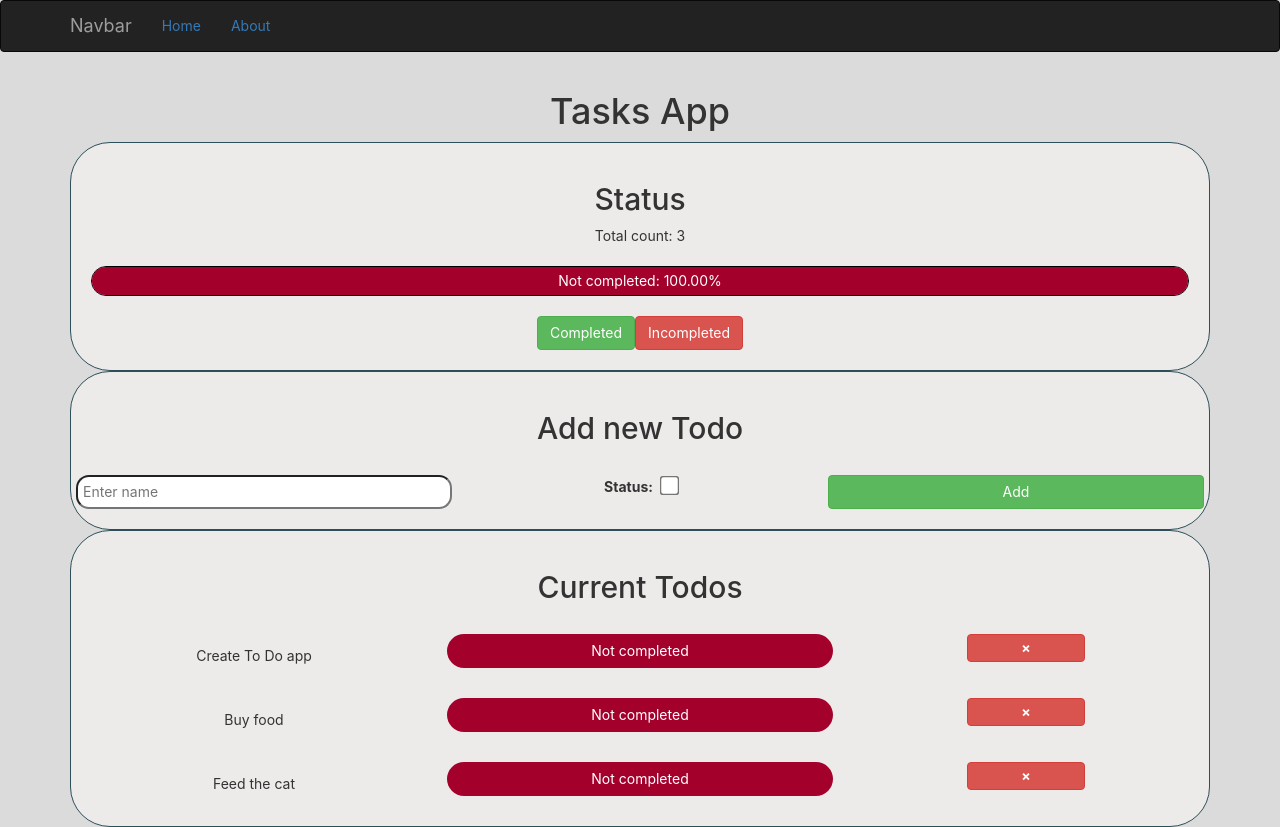
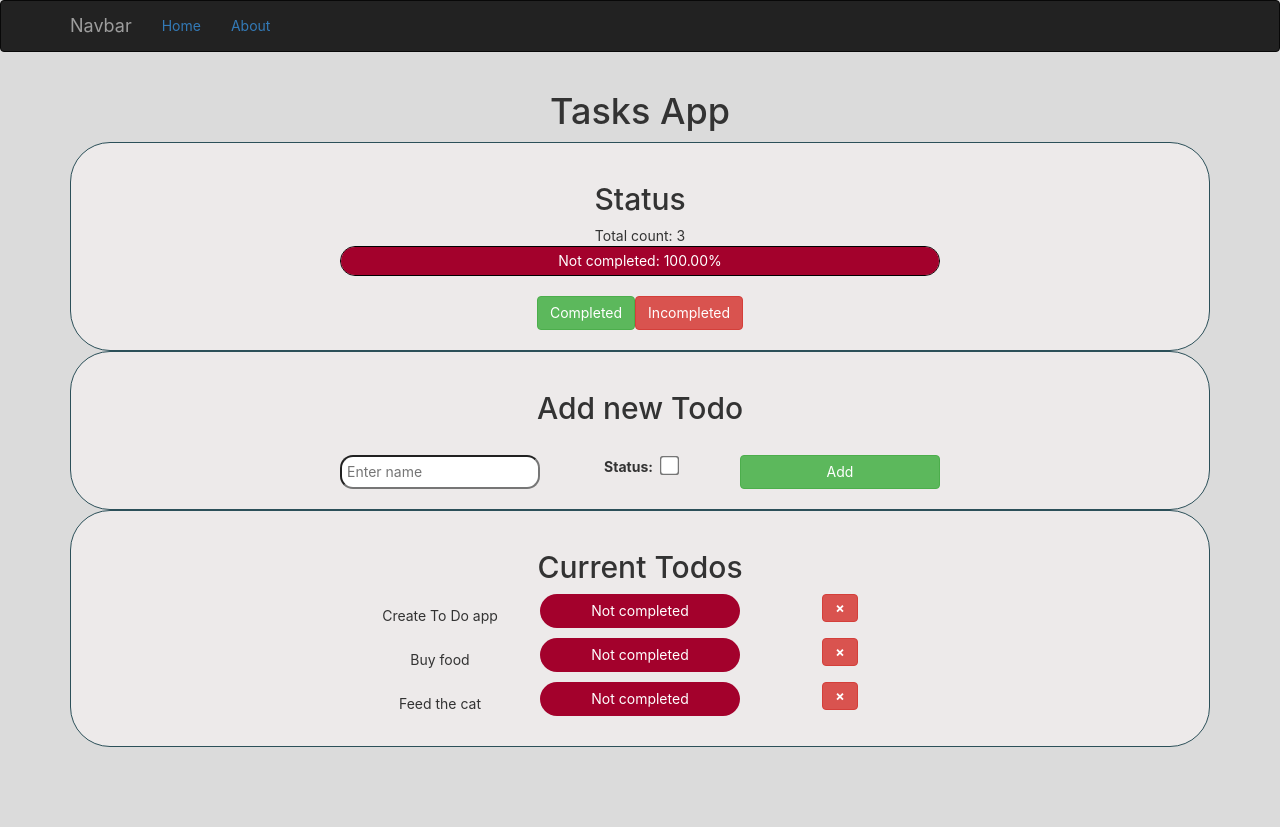
Before and after one commit to MartinKamenov/React-ToDoApp, a React (Create React App) app: page / in a window 1280 px wide. After the commit the page ends 800 px from the top, so only its background shows below. Built offline with nearby package versions, Linux system fonts and the light colour scheme.

Commit message:
Fixed styling issues

```diff
--- a/src/components/todos/AddTodo.jsx
+++ b/src/components/todos/AddTodo.jsx
@@ -6,7 +6,7 @@ const AddTodo = (props) => {
 		<div className="center">
 			<h2>Add new Todo</h2>
 			<br/>
-			<div className="row">
+			<div className="row todo">
 				<input className="todo-input col-md-4" value={props.addTodo.name}
 					onChange={(ev) =>props.onChangedInputValue(ev)}
 					placeholder="Enter name" type="text"/>
--- a/src/components/todos/Todo.jsx
+++ b/src/components/todos/Todo.jsx
@@ -3,7 +3,7 @@ import PropTypes from 'prop-types';
 
 const Todo = (props) => {
 	return (
-		<div className='inner-content row'>
+		<div className='inner-content row todo'>
 			<span className='status_changer col-sm-4 center' onClick={() => props.onChange(props.id)}>
 				{props.todo.name}
 			</span>
--- a/src/components/todos/TodoStatus.jsx
+++ b/src/components/todos/TodoStatus.jsx
@@ -3,10 +3,10 @@ import PropTypes from 'prop-types';
 
 const TodoStatus = (props) => {
 	return (
-		<div className="m-2 center">
-			<h2 className="m-2 header center">Status</h2>
+		<div className="center">
+			<h2 className="header center">Status</h2>
 			<div className="center">Total count: {props.totalCount}</div>
-			<div className="percent-visualizer inner-content">
+			<div className="percent-visualizer inner-content center-child">
 				<span className={ props.completedPercent.classList }
 					style={{ width: props.completedPercent.percent  }}>
 					Completed: { props.completedPercent.percent }
--- a/src/components/todos/Todos.jsx
+++ b/src/components/todos/Todos.jsx
@@ -129,12 +129,12 @@ class ToDos extends Component {
                 </div>
                 <div className="nav-fragment">
                     <h2 className="header center">Current Todos</h2>
-                    <div className="row">
-                        {this.state.todos.map((t, i) =>
+                    {this.state.todos.map((t, i) =>
+                        <div className="center">
                             <Todo key={i} todo={t} id={i} onChange={this.handleChange}
                             todoStatus={this.showStatusOfTodo(i)} onDelete={this.handleDelete}/>
-                        )}
-                    </div>
+                        </div>
+                    )}
                 </div>
             </div>
         );
--- a/src/components/todos/css/todos.css
+++ b/src/components/todos/css/todos.css
@@ -81,6 +81,7 @@ span.incompleted-percenteger {
 }
 
 .percent-visualizer {
+    max-width: 600px;
     height: 30px;
     border: 1px solid black;
     padding: 0px !important;
@@ -89,9 +90,14 @@ span.incompleted-percenteger {
 
 .delete-btn {
     margin: auto;
-    width: 33%;
+    max-width: 100px;
     line-height: 100%;
     font-weight: bold !important;
+}
+
+.todo {
+    margin: auto;
+    max-width: 600px;
 }
 
 .todo-input {
@@ -111,3 +117,7 @@ span.incompleted-percenteger {
 .center {
     text-align: center;
 }
+
+.center-child {
+    margin: auto;
+}
```
